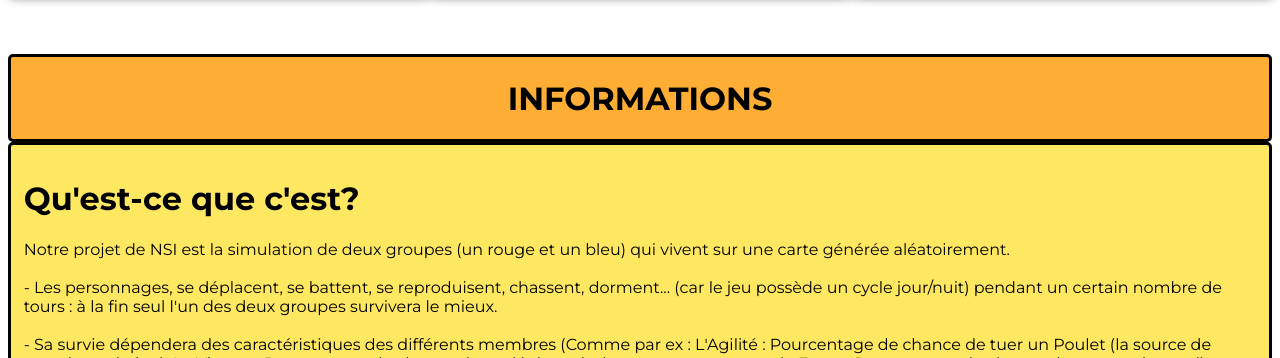
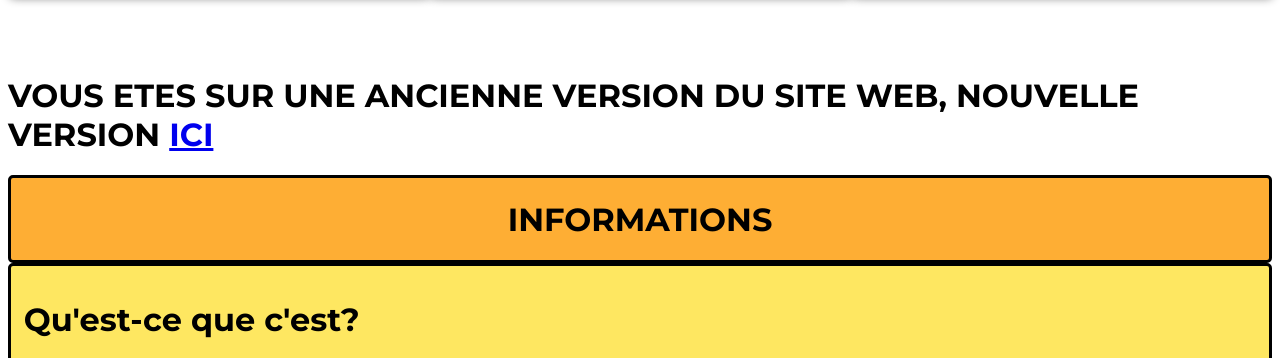
Before and after one commit to CtrlAnt/Ctrlant, a plain HTML site: page index.html in a window 1280 px wide. Shown: the part 408-766 px from the top of the page. Drawn offline with Linux system fonts and the light colour scheme.

Commit message:
Update index.html

```diff
--- a/index.html
+++ b/index.html
@@ -30,6 +30,8 @@
 <!-- ---------- INFORMATIONS ---------- -->
 
   <br><br><br>
+
+  <h1>VOUS ETES SUR UNE ANCIENNE VERSION DU SITE WEB, NOUVELLE VERSION <a href="https://le-jeu-de-lhumanite.ctrlant.repl.co">ICI</a></h1>
 
   <div class="title"  id="informations">
     <h1>INFORMATIONS</h1>
```
